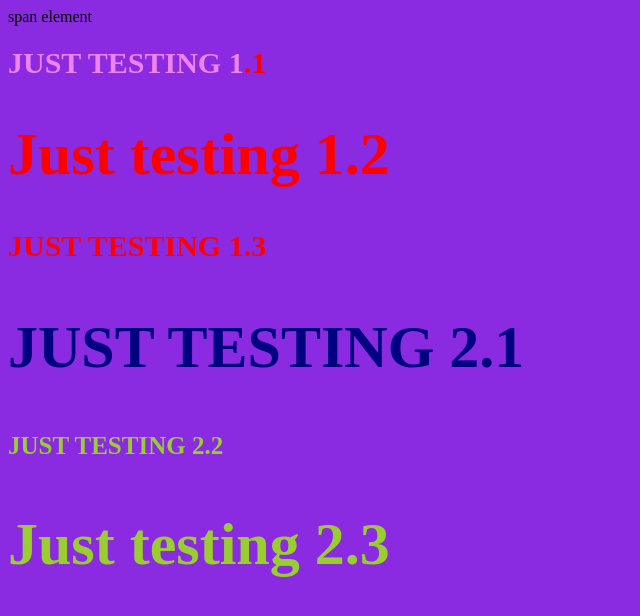
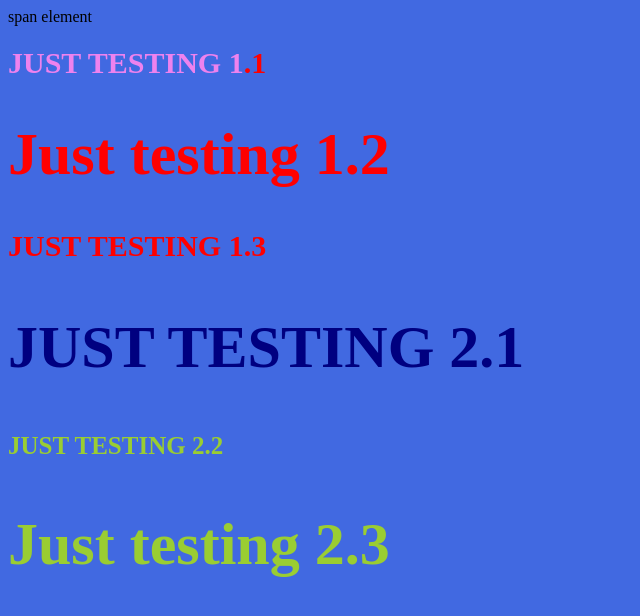
Before and after one commit to francesinho/Cartoon-hero, a plain HTML site: page html/styletest.html in a window 1280 px wide. Shown: the whole page, without its empty margins (0-640 px from the left). Drawn offline with Linux system fonts and the light colour scheme.

Commit message:
Background color changes

```diff
--- a/CSS/test.css
+++ b/CSS/test.css
@@ -1,5 +1,5 @@
 body{
-	background-color: blueviolet;
+	background-color: royalblue;
 }
 
 h1{
```
